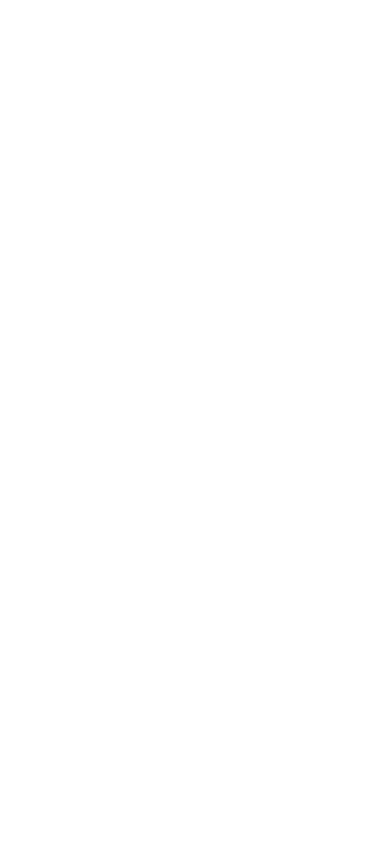
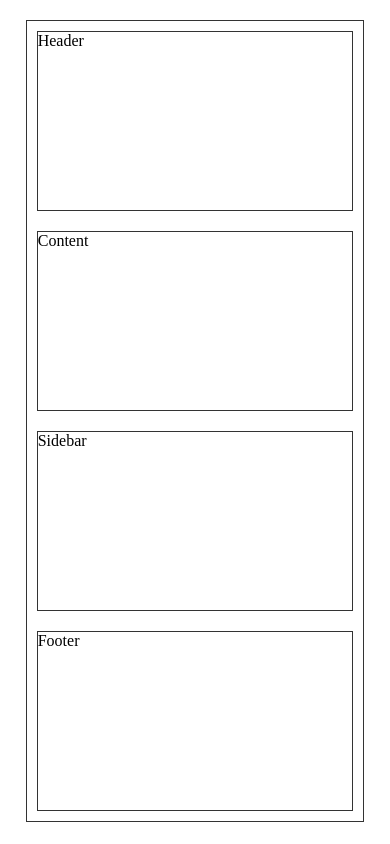
Before and after one commit to sibala/mobile-first, a plain HTML site: page index.html in a window 390 px wide. Drawn offline with Linux system fonts and the light colour scheme.

Commit message:
mobile layout

```diff
--- a/index.html
+++ b/index.html
@@ -1,9 +1,15 @@
 <!DOCTYPE html>
 <html>
 <head>
+	<link rel="stylesheet" type="text/css" href="style.css">
 	<title></title>
 </head>
 <body>
-
+	<main class="container">
+		<header>Header</header>
+		<section>Content</section>
+		<aside>Sidebar</aside>
+		<footer>Footer</footer>
+	</main>
 </body>
 </html>
--- a/style.css
+++ b/style.css
@@ -0,0 +1,38 @@
+header,
+section,
+aside,
+footer {
+	border: 1px solid #333;
+	margin: 10px;
+}
+
+header {
+	grid-area: header;
+}
+
+section {
+	grid-area: section;
+}
+
+aside {
+	grid-area: aside;
+}
+
+footer {
+	grid-area: footer;
+}
+
+.container {
+	margin: 20px auto;
+	border: 1px solid #333;
+	width: 90%;
+	display: grid;
+
+	grid-template-columns: 1fr;
+	grid-template-rows: repeat(4, minmax(200px, auto));
+	grid-template-areas:
+		"header"
+		"section"
+		"aside"
+		"footer";
+}
```
